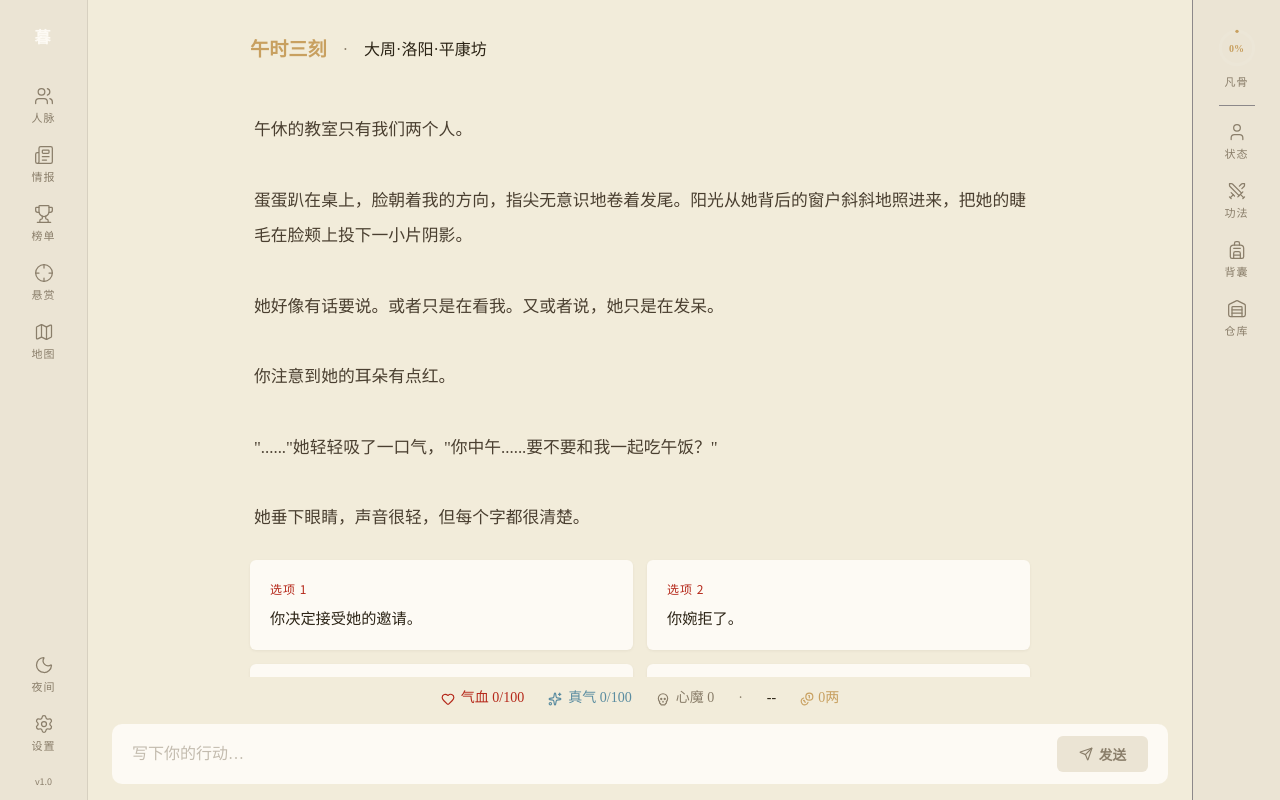
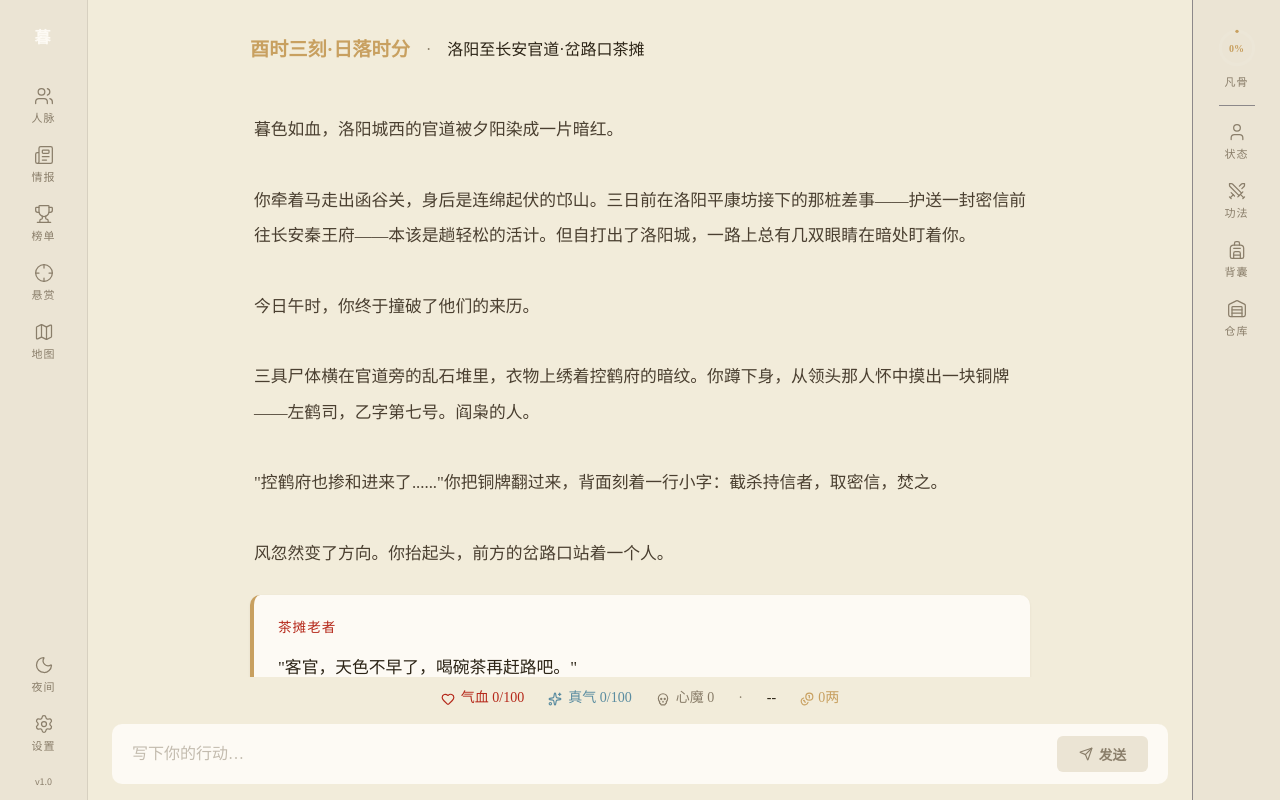
Before and after one commit to iuktsix-svg/dazhou, a React (Vite) app: page / in a window 1280 px wide. Built offline with nearby package versions, Linux system fonts and the light colour scheme; a web font is replaced by a local one.

Commit message:
feat: 替换demo为武侠正文(2200字)+变量更新示例+自闭合var标签过滤

```diff
--- a/src/components/StoryArea.tsx
+++ b/src/components/StoryArea.tsx
@@ -24,28 +24,57 @@ function parseBlocks(text: string) {
 }
 
 const DEMO_TEXT = `<maintext>
-午休的教室只有我们两个人。
+暮色如血，洛阳城西的官道被夕阳染成一片暗红。
 
-蛋蛋趴在桌上，脸朝着我的方向，指尖无意识地卷着发尾。阳光从她背后的窗户斜斜地照进来，把她的睫毛在脸颊上投下一小片阴影。
+你牵着马走出函谷关，身后是连绵起伏的邙山。三日前在洛阳平康坊接下的那桩差事——护送一封密信前往长安秦王府——本该是趟轻松的活计。但自打出了洛阳城，一路上总有几双眼睛在暗处盯着你。
 
-她好像有话要说。或者只是在看我。又或者说，她只是在发呆。
+今日午时，你终于撞破了他们的来历。
 
-你注意到她的耳朵有点红。
+三具尸体横在官道旁的乱石堆里，衣物上绣着控鹤府的暗纹。你蹲下身，从领头那人怀中摸出一块铜牌——左鹤司，乙字第七号。阎枭的人。
 
-"......"她轻轻吸了一口气，"你中午......要不要和我一起吃午饭？"
+"控鹤府也掺和进来了......"你把铜牌翻过来，背面刻着一行小字：截杀持信者，取密信，焚之。
 
-她垂下眼睛，声音很轻，但每个字都很清楚。
+风忽然变了方向。你抬起头，前方的岔路口站着一个人。
+
+【茶摊老者】
+"客官，天色不早了，喝碗茶再赶路吧。"
+
+岔路口不知何时多了一个简陋的茶摊。支着两张方桌的老人正用蒲扇扇着炉火，炉上陶壶咕嘟作响。他看起来六十出头，穿着满是补丁的粗布短褐，头上顶着一顶磨破了边的竹笠。那双浑浊的眼睛正笑吟吟地望着你。
+
+你扫了一眼茶摊。桌上摆着四个碗，其中一碗还冒着热气——像是刚才还有人坐在这里。
+
+老者似乎注意到了你的目光，不紧不慢地说道："方才有个穿黑衣的客官，喝了半碗茶就急匆匆往长安方向去了。临走还多给了二两银子......这年头，人心惶惶啊。"
+
+他从炉上提下陶壶，慢悠悠地斟了一碗茶，朝你推过来。
+
+"老朽姓楚，在这官道旁支了几十年的茶摊。这几年啊，往长安去的生面孔越来越多了。"他拿起粗瓷碗自己喝了一口，压低声音："客官可听说了？秦王殿下上月进贡了八千匹战马，朝堂上有人说他是在'扩军备战'，也有人说......这是在'清君侧'。"
+
+【楚老丈】
+"哎，老朽多嘴了。不过客官若是要去长安，我倒是有个忠告——别走官道了，翻终南山吧。虽然绕远些，但至少不会碰上'那些人'。"
+
+他指了指地上那些控鹤府的尸首，眼中忽然闪过一丝精光，随即又恢复了浑浊。他站起身，开始收拾茶具，仿佛刚才那句话只是无心之言。
 </maintext>
+<thinking>
+茶摊老者楚老丈的身份存疑。他认出控鹤府的尸首却毫不惊慌，且对秦王府内情了如指掌。可能身份：1) 前控鹤府退隐人员 2) 太玄观的外线耳目 3) 秦王府安插在洛阳至长安要道上的暗桩。建议后续调查。
+</thinking>
 <option>
-1.你决定接受她的邀请。
-2.你婉拒了。
-3.你拒绝并嘲笑她痴心妄想
-4.时间来到午餐结束后。
-</option>`;
+1. 端起茶碗抿了一口："老人家，这终南山的路，该怎么走？"
+2. 将茶碗推回去，翻身上马，继续沿官道前行
+3. 拔剑指向老者："你到底是何人？这茶摊今日之前并不在此处！"
+4. 在茶摊歇脚，向老者打听秦王府和控鹤府之间的纠葛
+</option>
+<var name="当前所在地点" value="洛阳至长安官道·岔路口茶摊" />
+<var name="当前气血" value="85" />
+<var name="当前真气" value="72" />
+<var name="持有银两" value="150" />
+<var name="身体状态" value="轻伤" />
+<var name="江湖风媒情报.控鹤府动向" value="控鹤府左鹤司奉命截杀前往长安秦王府的密使，阎枭手下已有多名探子埋伏在洛阳至长安沿线" />
+<var name="江湖人际录.楚老丈" value='{"所属势力":"未知","武功层次":"深藏不露","好感度":20,"当前心理活动":"这小子能干掉三个控鹤府的人，身手不差。但愿他能把密信送到秦王手上。"}' />
+</maintext>`;
 
 export function StoryArea({ messages, streamingText, isStreaming, onOption }: Props) {
   const { settings } = useSillytavern();
-  const [info] = useState({ time: '午时三刻', location: '大周·洛阳·平康坊' });
+  const [info] = useState({ time: '酉时三刻·日落时分', location: '洛阳至长安官道·岔路口茶摊' });
   const stripTags = settings?.stripTags || ['thinking', 'think', 'sum', 'vars'];
 
   const last = [...messages].reverse().find(m => m.role === ASSISTANT_ROLE);
@@ -55,7 +84,8 @@ export function StoryArea({ messages, streamingText, isStreaming, onOption }: Pr
   // Strip display tags dynamically from settings
   let cleanText = rawText
     .replace(/<maintext>/gi, '').replace(/<\/maintext>/gi, '')
-    .replace(/<option>[\s\S]*?<\/option>/gi, '');
+    .replace(/<option>[\s\S]*?<\/option>/gi, '')
+    .replace(/<var\s[^>]*\/>/gi, '');   // self-closing var tags
   for (const tag of stripTags) {
     cleanText = cleanText.replace(new RegExp(`<${tag}>[\\s\\S]*?<\\/${tag}>`, 'gi'), '');
   }
```
